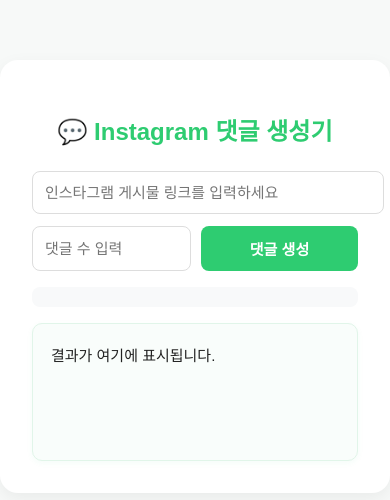
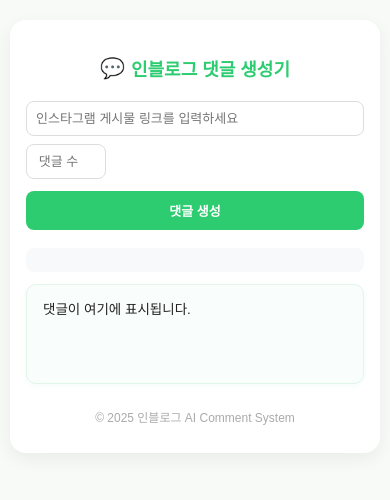
Before and after one commit to hascompany/ig-commenter, a website: page views/index.html in a window 390 px wide. Drawn offline with Linux system fonts and the light colour scheme; a web font is replaced by a local one.

Commit message:
add skeleton loading + responsive UI fix

```diff
--- a/views/index.html
+++ b/views/index.html
@@ -3,59 +3,79 @@
 <head>
   <meta charset="UTF-8" />
   <meta name="viewport" content="width=device-width, initial-scale=1.0" />
-  <title>Instagram 댓글 생성기</title>
+  <title>인블로그 댓글 생성기</title>
   <style>
+    @import url('https://cdn.jsdelivr.net/gh/orioncactus/pretendard/dist/web/static/pretendard.css');
+    * { box-sizing: border-box; }
     body {
       font-family: 'Pretendard', 'Noto Sans KR', sans-serif;
-      background: #f7f9f8;
-      color: #222;
+      background: #f8faf8;
       margin: 0;
       padding: 0;
+      color: #222;
     }
 
     .container {
       max-width: 640px;
-      margin: 60px auto;
+      margin: 40px auto;
       background: #fff;
-      border-radius: 18px;
-      padding: 32px;
-      box-shadow: 0 6px 18px rgba(0,0,0,0.06);
+      border-radius: 16px;
+      padding: 24px 20px 32px;
+      box-shadow: 0 6px 18px rgba(0, 0, 0, 0.06);
     }
 
     h2 {
       color: #2ecc71;
       text-align: center;
-      margin-bottom: 24px;
+      margin-bottom: 20px;
+      font-size: 20px;
+      display: flex;
+      justify-content: center;
+      align-items: center;
+      gap: 6px;
+    }
+
+    h2::before {
+      content: "💬";
+      font-size: 20px;
     }
 
     input, button {
-      font-size: 15px;
+      font-size: 14px;
       border-radius: 8px;
       border: 1px solid #ddd;
-      padding: 12px;
+      padding: 10px;
     }
 
-    #link { width: 100%; margin-bottom: 12px; }
+    #link { flex: 2; min-width: 160px; }
+    #count { width: 80px; text-align: center; }
+    #generate {
+      flex: none;
+      background: #2ecc71;
+      color: white;
+      border: none;
+      font-weight: 600;
+      padding: 10px 14px;
+      cursor: pointer;
+    }
+    #generate:hover { background: #27ae60; }
 
     .inline {
       display: flex;
-      gap: 10px;
-      margin-bottom: 16px;
+      gap: 8px;
+      flex-wrap: wrap;
+      justify-content: center;
     }
-
-    #count { flex: 1; }
-    #generate { flex: 1; background: #2ecc71; color: white; border: none; font-weight: 600; cursor: pointer; }
-    #generate:hover { background: #27ae60; }
 
     #caption-preview {
       white-space: pre-line;
-      color: #666;
-      font-size: 14px;
+      color: #555;
+      font-size: 13px;
       line-height: 1.6;
-      margin: 10px 0 16px;
+      margin: 18px 0 12px;
       background: #f8f9fa;
       border-radius: 8px;
-      padding: 10px 14px;
+      padding: 12px;
     }
 
     #result {
@@ -63,11 +83,12 @@
       background: #f9fdfb;
       border: 1px solid #e1f5e9;
       border-radius: 10px;
-      padding: 18px;
+      padding: 14px 16px;
       line-height: 1.8;
-      font-size: 15px;
+      font-size: 14px;
       min-height: 100px;
       box-shadow: 0 2px 6px rgba(46,204,113,0.05);
+      overflow-wrap: break-word;
     }
 
     #copyAll {
@@ -77,25 +98,63 @@
       font-weight: 600;
       cursor: pointer;
       width: 100%;
-      margin-top: 16px;
-      padding: 14px;
+      margin-top: 14px;
+      padding: 12px;
       border-radius: 8px;
+      font-size: 14px;
     }
+
     #copyAll:hover { background: #13856b; }
+
+    .footer {
+      text-align: center;
+      margin-top: 24px;
+      font-size: 12px;
+      color: #aaa;
+    }
+
+    /* ⚡ 스켈레톤 로딩 */
+    .skeleton-line {
+      height: 12px;
+      margin: 6px 0;
+      border-radius: 6px;
+      background: linear-gradient(90deg, #ececec 25%, #f6f6f6 50%, #ececec 75%);
+      background-size: 400% 100%;
+      animation: shimmer 1.5s infinite;
+    }
+
+    @keyframes shimmer {
+      0% { background-position: -400px 0; }
+      100% { background-position: 400px 0; }
+    }
+
+    /* 📱 모바일 반응형 */
+    @media (max-width: 480px) {
+      .container { margin: 20px 10px; padding: 20px 16px 28px; }
+      h2 { font-size: 18px; }
+      input, button { font-size: 13px; padding: 9px; }
+      #result { font-size: 13.5px; line-height: 1.7; }
+      #caption-preview { font-size: 12.5px; }
+      .inline { flex-direction: column; align-items: stretch; }
+      #generate { width: 100%; margin-top: 4px; }
+    }
   </style>
 </head>
 <body>
   <div class="container">
-    <h2>💬 Instagram 댓글 생성기</h2>
-    <input id="link" placeholder="인스타그램 게시물 링크를 입력하세요" />
+    <h2>인블로그 댓글 생성기</h2>
+
     <div class="inline">
-      <input id="count" type="number" min="1" max="20" placeholder="댓글 수 입력" />
+      <input id="link" placeholder="인스타그램 게시물 링크를 입력하세요" />
+      <input id="count" type="number" min="1" max="20" placeholder="댓글 수" />
       <button id="generate">댓글 생성</button>
     </div>
 
     <div id="caption-preview"></div>
-    <div id="result">결과가 여기에 표시됩니다.</div>
+    <div id="result">댓글이 여기에 표시됩니다.</div>
     <button id="copyAll" style="display:none;">모든 댓글 복사</button>
+
+    <div class="footer">© 2025 인블로그 AI Comment System</div>
   </div>
 
   <script>
@@ -107,7 +166,12 @@
     genBtn.onclick = async () => {
       const link = document.getElementById("link").value.trim();
       const count = document.getElementById("count").value || 5;
-      resultBox.textContent = "⏳ 댓글 생성 중...";
+      resultBox.innerHTML = `
+        <div class="skeleton-line" style="width:90%;"></div>
+        <div class="skeleton-line" style="width:85%;"></div>
+        <div class="skeleton-line" style="width:70%;"></div>
+        <div class="skeleton-line" style="width:95%;"></div>
+      `;
       captionBox.textContent = "";
       copyBtn.style.display = "none";
 
@@ -123,12 +187,10 @@
         return;
       }
 
-      // 캡션 5줄까지만 표시
       const lines = data.caption.split("\n");
       captionBox.textContent = lines.slice(0, 5).join("\n");
       if (lines.length > 5) captionBox.textContent += "\n...";
 
-      // 한 칸에 줄바꿈 포함 출력
       resultBox.textContent = data.comments.join("\n");
 
       copyBtn.style.display = "block";
```
Also changed, not shown: 1 other file.
